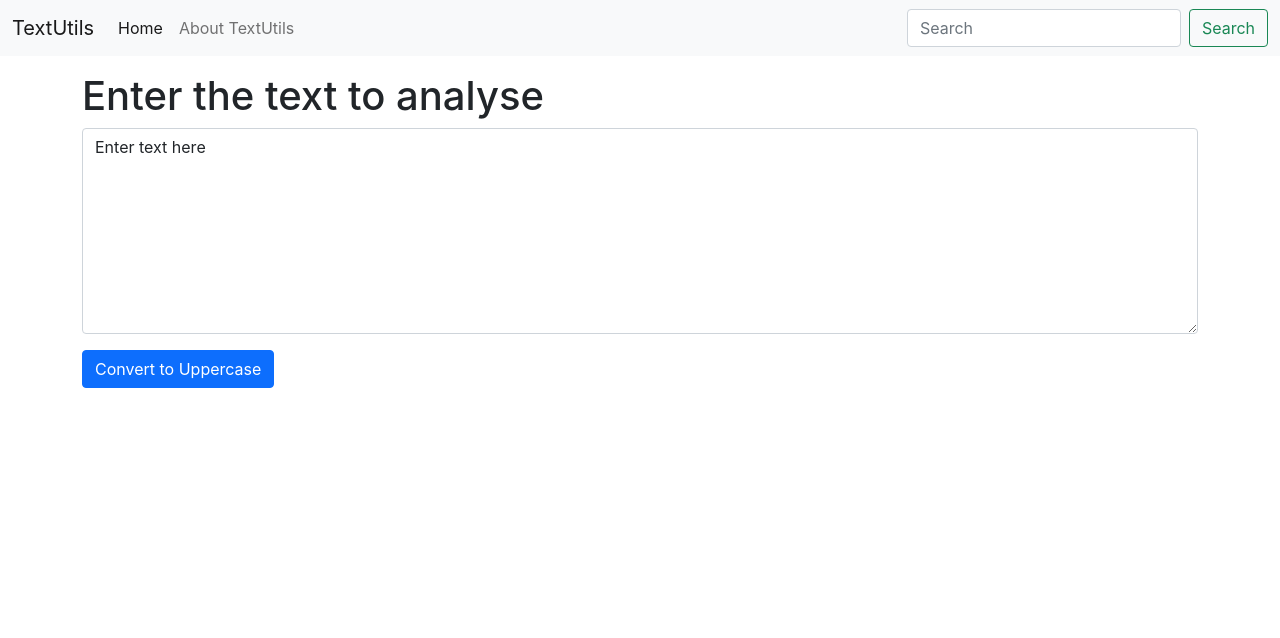
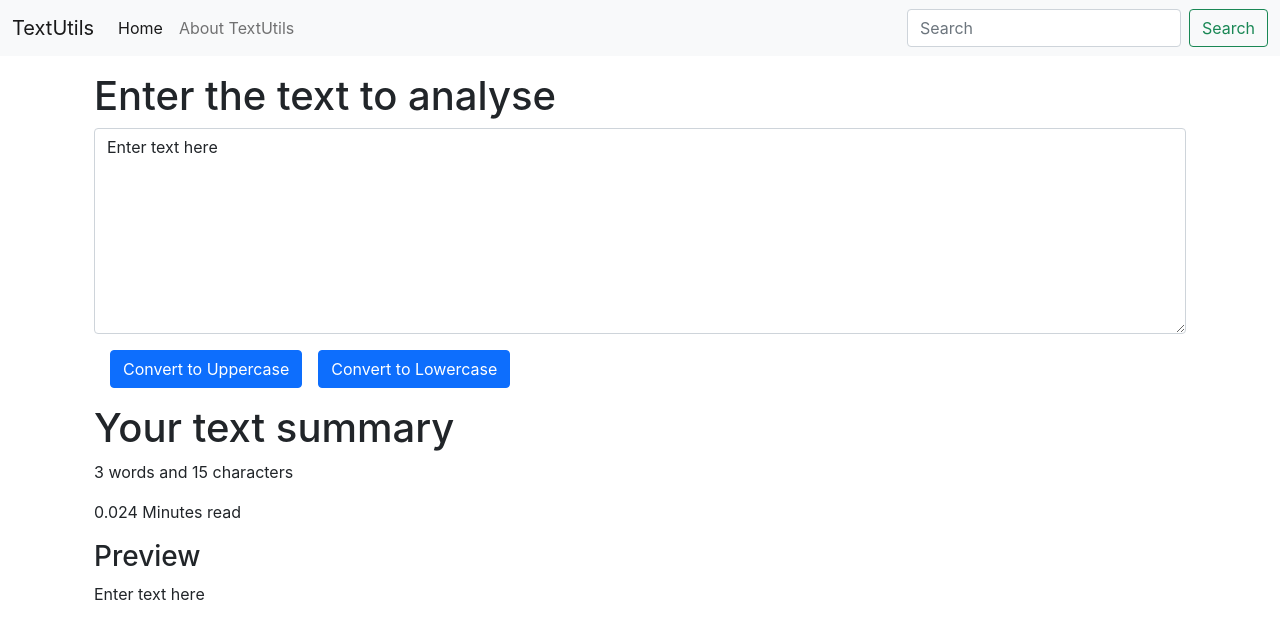
Before and after one commit to deekshagg/textutils, a React (Create React App) app: page / in a window 1280 px wide. Shown: the top 638 px of the page. Built offline with nearby package versions, Linux system fonts and the light colour scheme.

Commit message:
hooks understood lowercase + more utilites added

```diff
--- a/src/components/TextForm.js
+++ b/src/components/TextForm.js
@@ -1,24 +1,38 @@
-import React, {useState} from 'react'
+import React, { useState } from 'react'
 import propTypes from 'prop-types'
 
 
 export default function TextForm(props) {
-    const handleUpperCaseClick = ()=>{
+    const handleUpperCaseClick = () => {
         let newText = text.toUpperCase();
         setText(newText);
     }
-    const handleOnChange = (event)=>{
+    const handleLowerCaseClick = () => {
+        let newText = text.toLowerCase();
+        setText(newText);
+    }
+    const handleOnChange = (event) => {
         setText(event.target.value);
     }
     const [text, setText] = useState('Enter text here');
     return (
-        <div>
-            <div className="mb-3">
-                <h1>{props.heading}</h1>
-                <textarea className="form-control" value = {text} onChange = {handleOnChange} id="TextArea" rows="8"></textarea>
+        <>
+            <div className='container'>
+                <div className="mb-3">
+                    <h1>{props.heading}</h1>
+                    <textarea className="form-control" value={text} onChange={handleOnChange} id="TextArea" rows="8"></textarea>
+                </div>
+                <button className="btn btn-primary mx-3" onClick={handleUpperCaseClick}>Convert to Uppercase</button>
+                <button className="btn btn-primary" onClick={handleLowerCaseClick}>Convert to Lowercase</button>
             </div>
-            <button className="btn btn-primary" onClick={handleUpperCaseClick}>Convert to Uppercase</button>
-        </div>
+            <div className="container my-3">
+                <h1>Your text summary</h1>
+                <p>{text.split(" ").length} words and {text.length} characters</p>
+                <p>{0.008 * text.split(" ").length} Minutes read</p>
+                <h3>Preview</h3>
+                <p>{text}</p>
+            </div>
+        </>
     )
 }
 TextForm.propTypes = {
```
